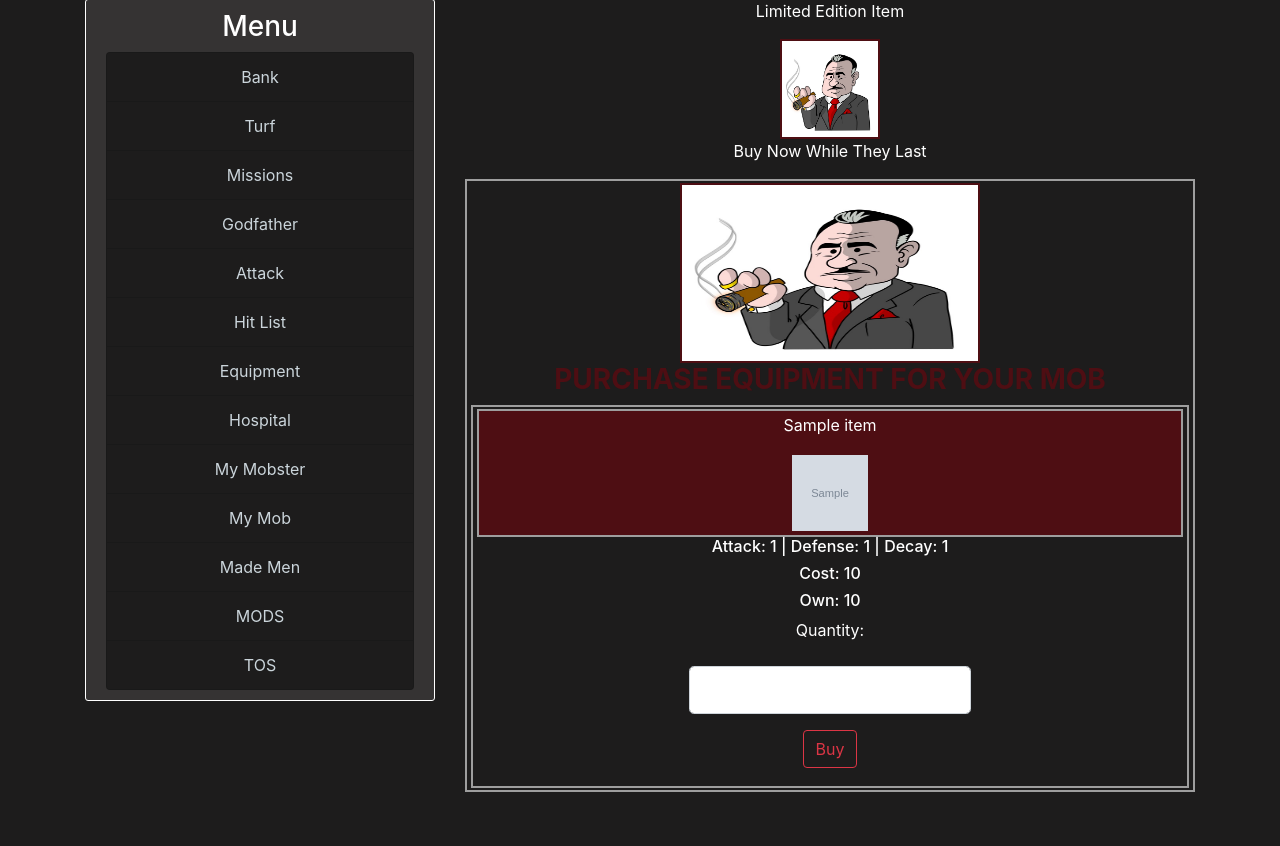
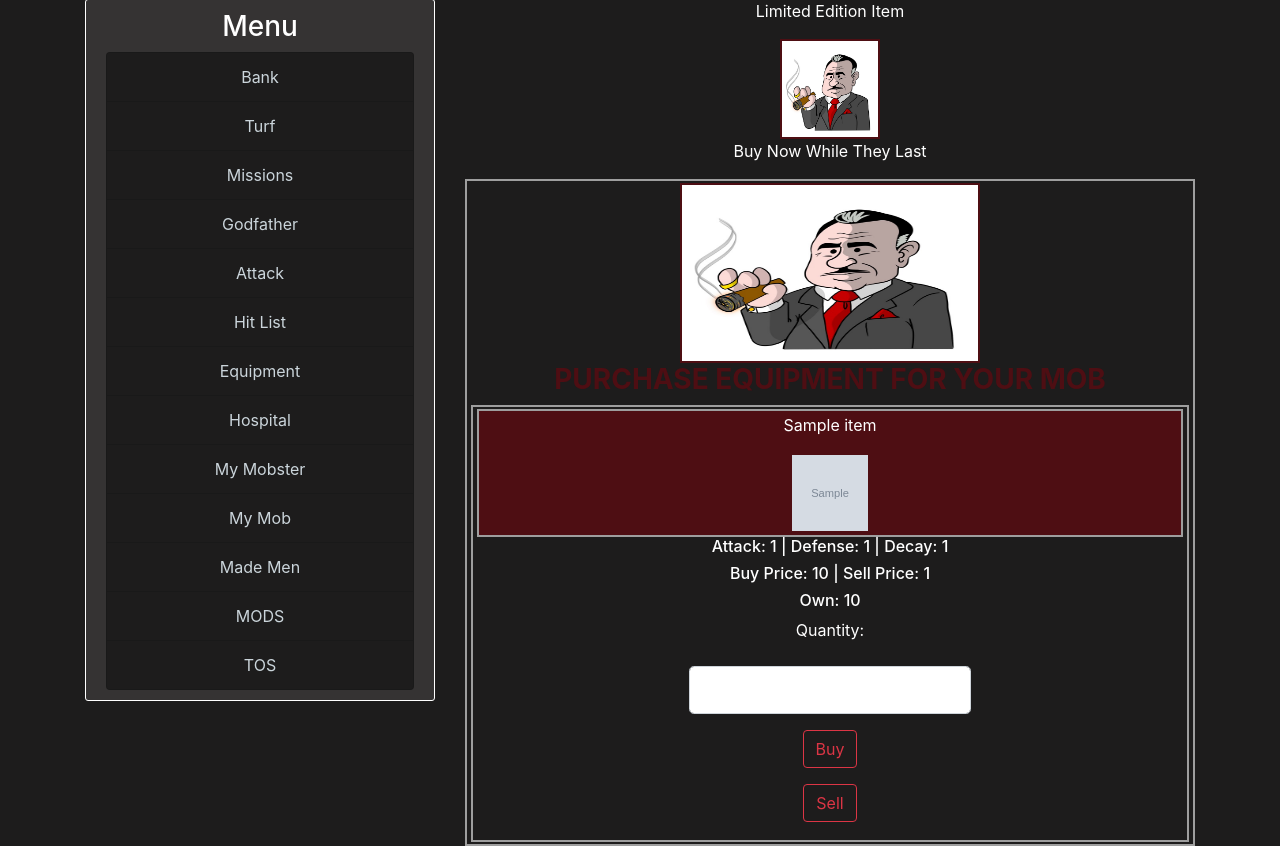
Before and after one commit to Rowdie727/mobster, a Flask app: page /equipment in a window 1280 px wide. Shown: the part 351-1197 px from the top of the page. Before the commit the page ends 1143 px from the top, so only its background shows below. Run offline with Flask 2, Linux system fonts and the light colour scheme; a user stored in the database is signed in; tables that the repository leaves empty hold one stand-in row (values such as "Sample post"); grey boxes marked "Sample" are stand-in pictures; parts of the project's set-up code (start-up, migrations or seed data) failed here and were passed over; some libraries are stand-ins or nearby versions.

Commit message:
Sell function

```diff
--- a/mobster/forms.py
+++ b/mobster/forms.py
@@ -97,5 +97,6 @@ class BankWithdrawForm(FlaskForm):
 
 
 class EquipmentBuyForm(FlaskForm):
-    quantity = IntegerField('Quantity')
+    quantity = IntegerField('Quantity', validators=[NumberRange(min=0)])
     buy_submit = SubmitField('Buy')
+    sell_submit = SubmitField('Sell')
--- a/mobster/routes.py
+++ b/mobster/routes.py
@@ -182,9 +182,9 @@ def attack():
 @app.route("/bank", methods=['GET', 'POST'])
 @login_required
 def bank():
-    '''# Make sure users created before this can get a cash_on_hand value other than None
+    '''# Make sure users created before this can get a cash_on_hand value other than None'''
     user = User.query.filter_by(username=current_user.username).first()
-    if user.cash_on_hand == None:
+    '''if user.cash_on_hand == None:
         user.cash_on_hand = 0
         db.session.commit()
     # Make sure users created before this can get a cash_in_bank value other than None
@@ -227,12 +227,20 @@ def equipment():
     form = EquipmentBuyForm()
     return render_template('game_templates/equipment.html', title='Equipment', items=items, form=form, user=user)
 
-@app.route("/equipment/buy/<int:id>", methods=['POST'])
+@app.route("/equipment/sale/<int:id>", methods=['POST'])
 @login_required
-def buy_equipment(id):
+def buy_sell_equipment(id):
     form = EquipmentBuyForm()
     qty = form.quantity.data
-    return redirect(f"/equipment/buy/{id}/{qty}")
+    if form.validate_on_submit():
+        if form.buy_submit.data and qty > 0:
+            return redirect(f"/equipment/buy/{id}/{qty}")
+        if form.sell_submit.data and qty > 0:
+            return redirect(f"/equipment/sell/{id}/{qty}")
+    else:
+        flash('Something went bad!', 'danger')
+        return redirect(url_for('equipment'))
+
 
 @app.route("/equipment/buy/<int:id>/<int:quantity>", methods=['GET', 'POST'])
 @login_required
@@ -250,6 +258,24 @@ def buy_equipment_qty(id, quantity):
     else:
         flash(f"You need ${'{:,}'.format(total_cost)} to buy {qty}x {item.item_name}(s)!", 'danger')
         return redirect(url_for('equipment'))
+
+
+@app.route("/equipment/sell/<int:id>/<int:quantity>", methods=['GET', 'POST'])
+@login_required
+def sell_equipment_qty(id, quantity):
+    user = User.query.get_or_404(current_user.id)
+    item = Item.query.get_or_404(id)
+    qty = quantity
+    total_sale = item.item_sell * qty
+    if user.sell_item(item, quantity):
+        user.cash_on_hand += total_sale
+        db.session.commit()
+        flash(f'You sold {qty}x {item.item_name}(s) for ${total_sale}!', 'danger')
+        return redirect(url_for('equipment'))
+    else:
+        flash(f"You don't have {qty}x {item.item_name}(s) to sell!", 'danger')
+        return redirect(url_for('equipment'))
+
 
 @app.route("/godfather")
 def godfather():
--- a/mobster/templates/game_templates/equipment.html
+++ b/mobster/templates/game_templates/equipment.html
@@ -10,7 +10,7 @@
 
 		<!-- Display items(START) -->
 		{% for item in items.items %}
-		<form method="POST" action="equipment/buy/{{item.id}}">
+		<form method="POST" action="equipment/sale/{{item.id}}">
 			<!-- hidden_tag() adds CSRF token to prevent XSS attacks -->
 			{{ form.hidden_tag() }}
 			<fieldset>
@@ -21,7 +21,7 @@
 					</div>
 					<div class="page-container-body">
 						<h6>Attack: {{ item.item_attack }} | Defense: {{ item.item_defense }} | Decay: {{ item.item_decay }}</h6>
-						<h6>Cost: {{ item.item_cost }}</h6>
+						<h6>Buy Price: {{ item.item_cost }} | Sell Price: {{item.item_sell}}</h6>
 						{% for _item in user.items %}
 							{% if _item.item_id == item.id %}
 								<h6>Own: {{_item.item_quantity}}</h6>
@@ -31,6 +31,7 @@
 						<p>{{form.quantity.label(class="form-control-label") }}:</p>
 						<p>{{form.quantity(class="form-control form-control-lg page-container-form") }}</p>
 						<p>{{form.buy_submit(class="btn btn-outline-danger")}}</p>
+						<p>{{form.sell_submit(class="btn btn-outline-danger")}}</p>
 					</div>
 				</div>
 			</fieldset>
```
Also changed, not shown: mobster/models.py (+11 -0 lines), mobster/mobster_DB.db.
